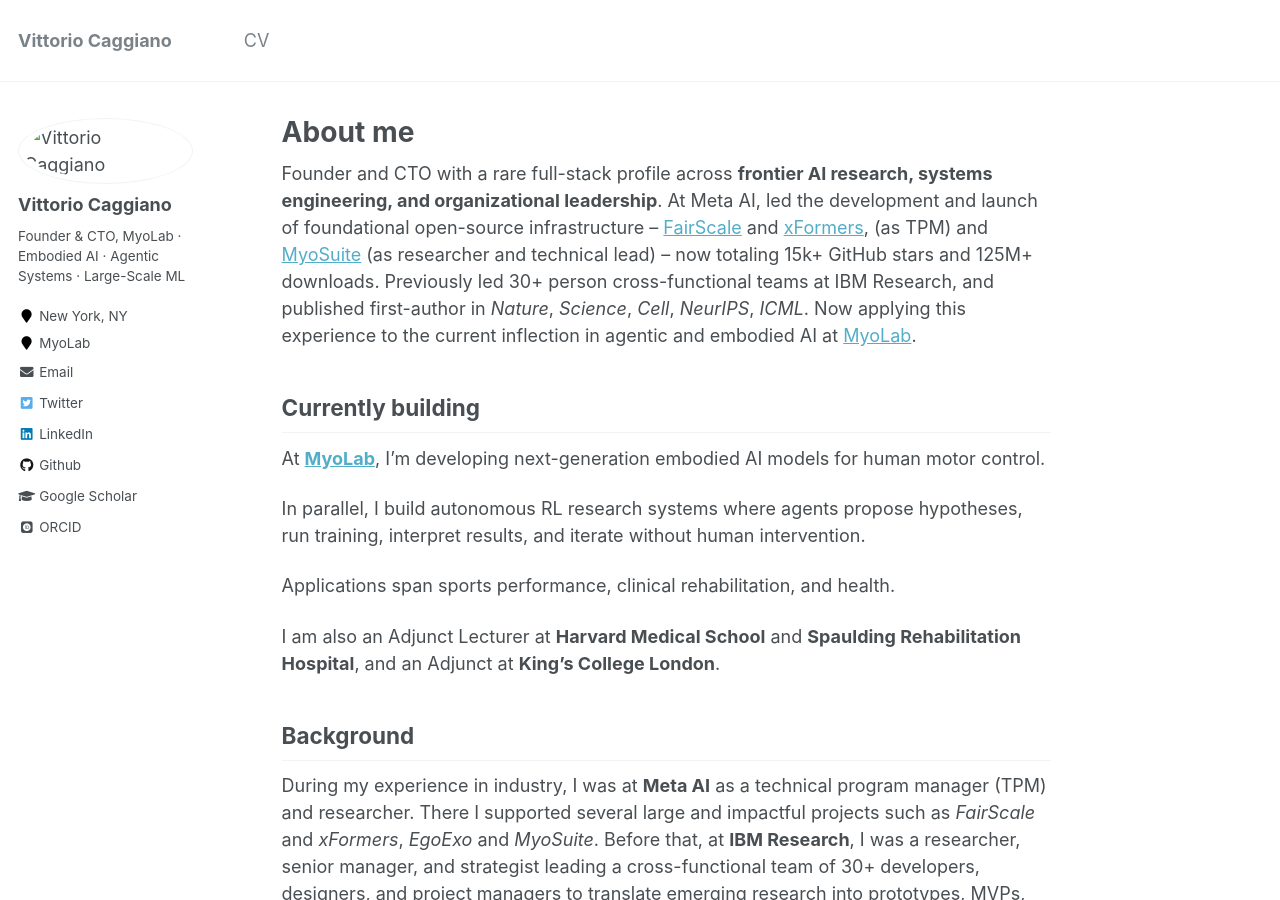
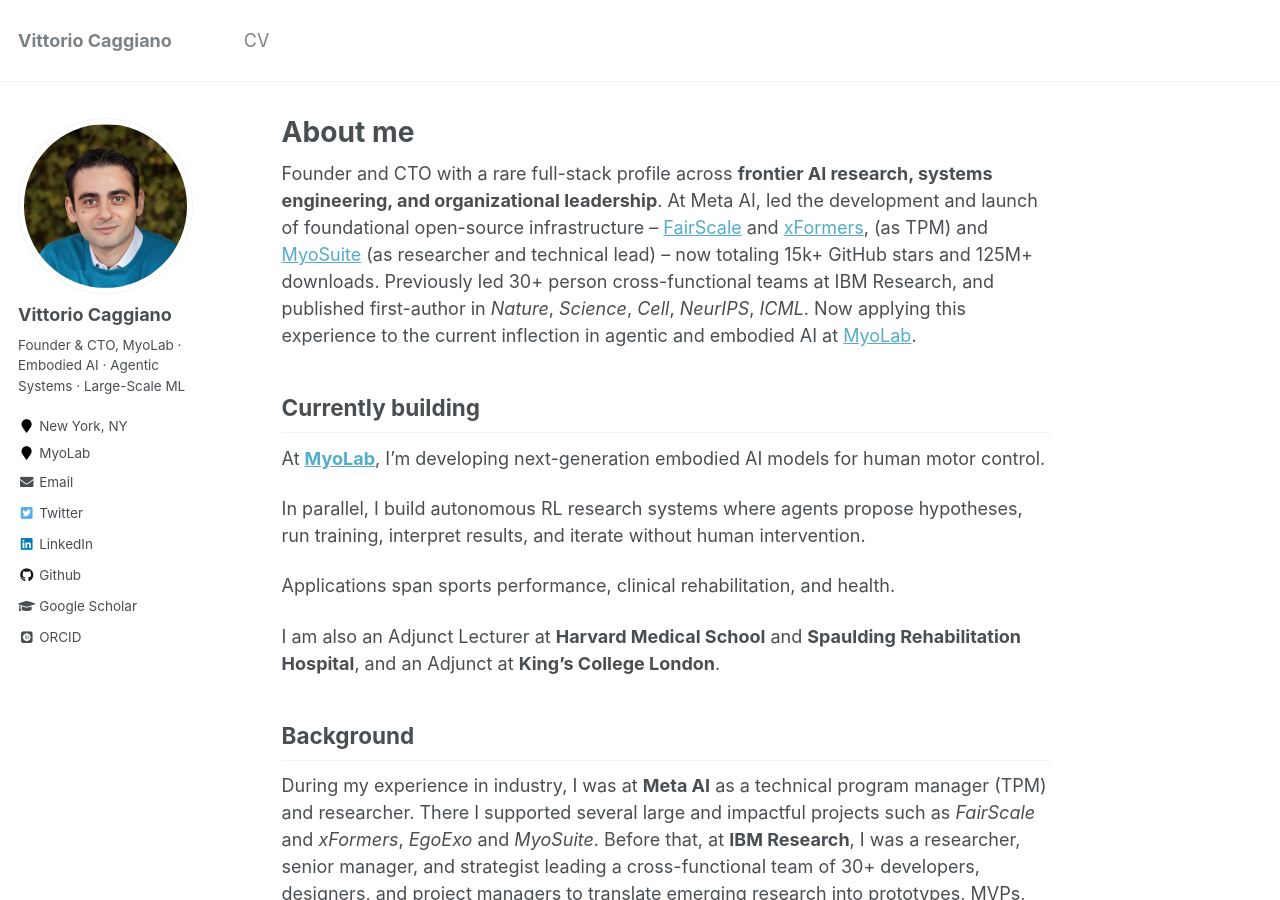
Before and after one commit to Vittorio-Caggiano/Vittorio-Caggiano.github.io, a Jekyll site: the page built from _pages/about.md, in a window 1280 px wide and 900 px high. Built offline with Jekyll 4.4.1, drawn with Linux system fonts in a browser that asks for light colours; some web fonts are replaced.

Commit message:
fix profile pic

```diff
--- a/_config.yml
+++ b/_config.yml
@@ -47,7 +47,7 @@
 # Site Author
 author:
   name             : "Vittorio Caggiano"
-  avatar           : "images/vittorio_caggiano.jpg"
+  avatar           : "vittorio_caggiano.jpg"
   bio              : "Founder & CTO, MyoLab · Embodied AI · Agentic Systems · Large-Scale ML"
   location         : "New York, NY"
   employer         : "MyoLab"
```
